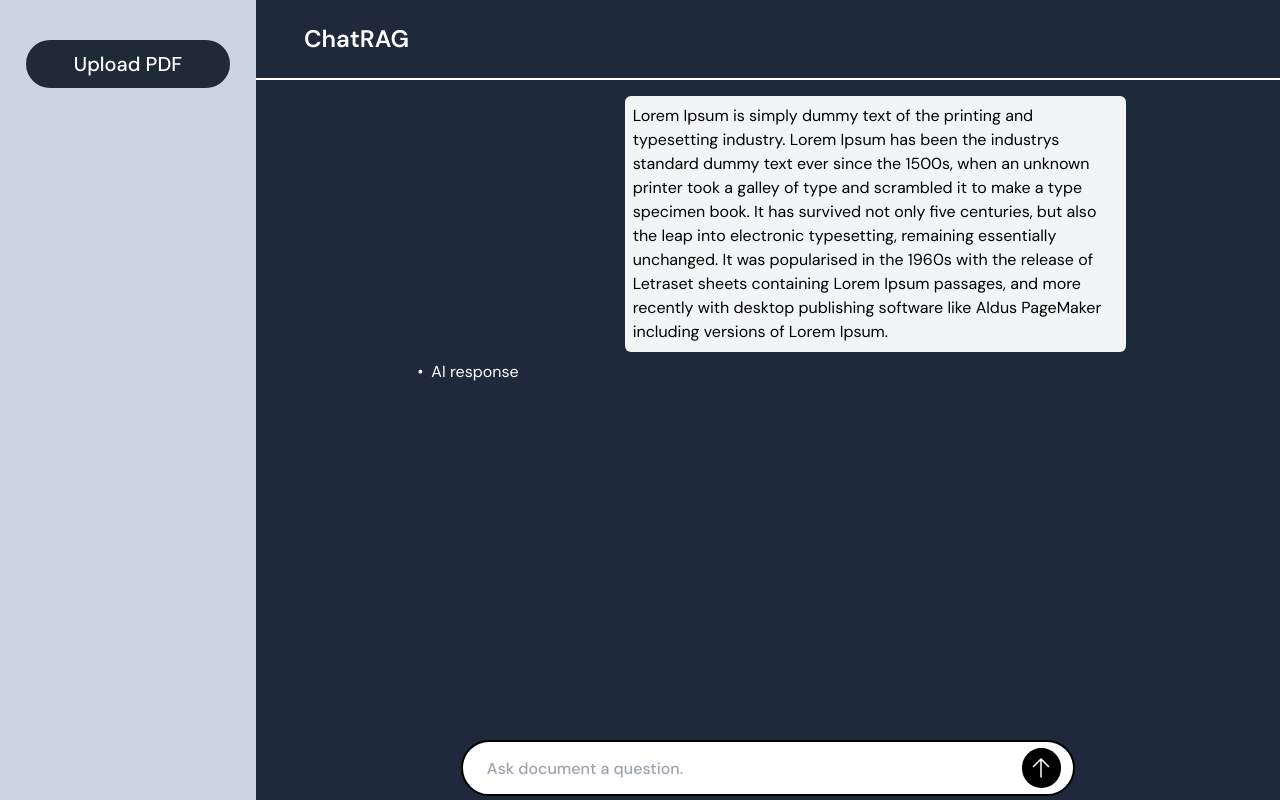
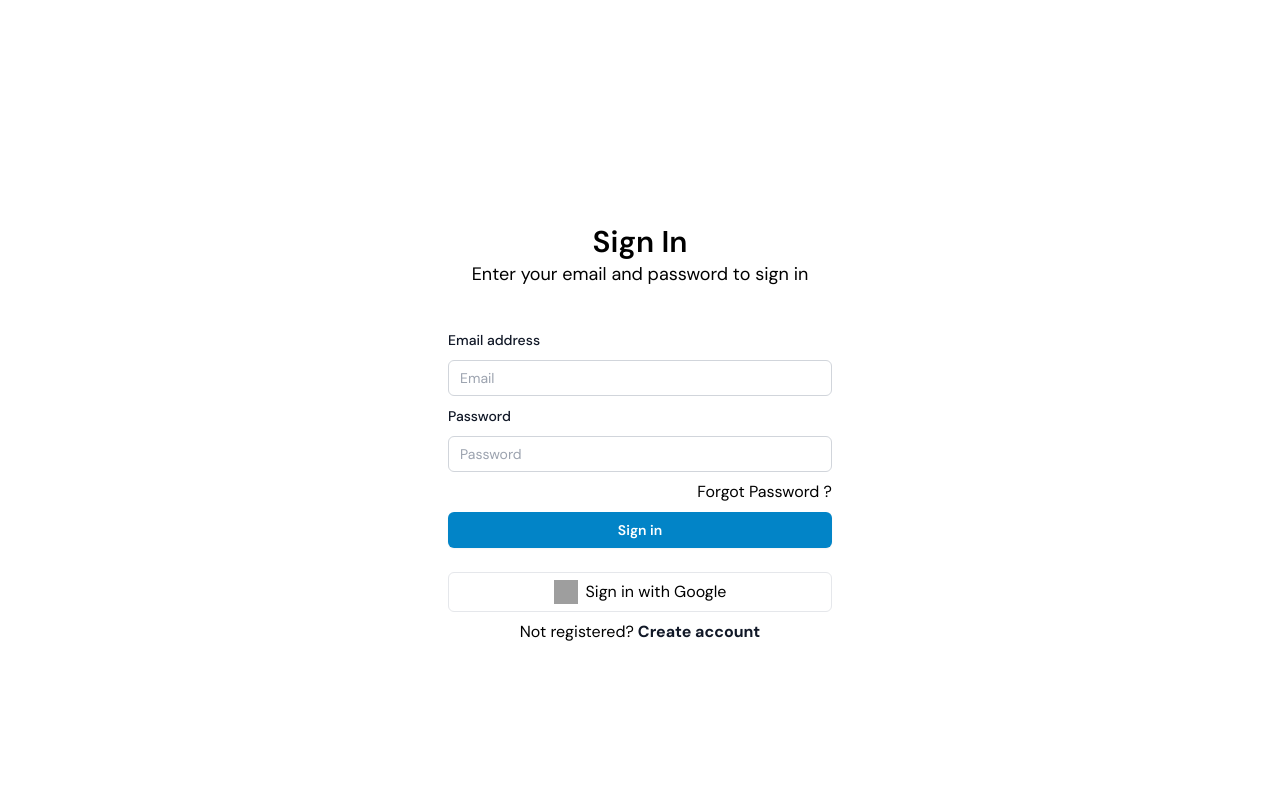
Before and after one commit to iam-dante/eda, a Next.js app: page / in a window 1280 px wide. Built offline with nearby package versions, Linux system fonts and the light colour scheme; grey boxes are pictures that could not be loaded.

Commit message:
Login Page

```diff
--- /dev/null
+++ b/app/loginpage.tsx
@@ -0,0 +1,79 @@
+export default function LoginPage() {
+  return (
+    <div className="flex justify-center items-center h-screen">
+      <div className="w-[50%] h-[50%] p-6">
+        <div className="flex flex-col justify-center items-center">
+          <h1 className="text-3xl font-semibold">Sign In</h1>
+          <h1 className="text-lg">Enter your email and password to sign in</h1>
+        </div>
+
+        <div className="mt-10 sm:mx-auto sm:w-full sm:max-w-sm">
+          <form className="space-y-2 " action="#" method="POST">
+            <div>
+              <label
+                for="email"
+                className="block text-sm/6 font-medium text-gray-900"
+              >
+                Email address
+              </label>
+              <div className="mt-2">
+                <input
+                  placeholder="Email"
+                  type="email"
+                  name="email"
+                  id="email"
+                  autocomplete="email"
+                  required
+                  className="block w-full rounded-md bg-white px-3 py-1.5 text-base text-gray-900 outline outline-1 -outline-offset-1 outline-gray-300 placeholder:text-gray-400 focus:outline focus:outline-2 focus:-outline-offset-2 focus:outline-indigo-600 sm:text-sm/6"
+                />
+              </div>
+            </div>
+            <div>
+              <label
+                for="email"
+                className="block text-sm/6 font-medium text-gray-900"
+              >
+                Password
+              </label>
+              <div className="mt-2">
+                <input
+                  placeholder="Password"
+                  type="password"
+                  name="password"
+                  id="password"
+                  required
+                  className="block w-full rounded-md bg-white px-3 py-1.5 text-base text-gray-900 outline outline-1 -outline-offset-1 outline-gray-300 placeholder:text-gray-400 focus:outline focus:outline-2 focus:-outline-offset-2 focus:outline-indigo-600 sm:text-sm/6"
+                />
+              </div>
+            </div>
+            <div className="flex justify-end">
+              <h1>Forgot Password ?</h1>
+            </div>
+            <div>
+              <button
+                type="submit"
+                className="flex w-full justify-center rounded-md bg-sky-600 px-3 py-1.5 text-sm/6 font-semibold text-white shadow-sm hover:bg-sky-500 focus-visible:outline focus-visible:outline-2 focus-visible:outline-offset-2 focus-visible:outline-indigo-600"
+              >
+                Sign in
+              </button>
+            </div>
+          </form>
+          <button className="mt-6 w-full flex h-10 items-center justify-center gap-2 border rounded-md">
+            <img
+              src={`https://www.material-tailwind.com/logos/logo-google.png`}
+              alt="google"
+              className="h-6 w-6"
+            />
+            <h1>Sign in with Google</h1>
+          </button>
+          <div className="flex space-x-1 justify-center py-2">
+            <h1>Not registered?</h1>
+            <a href="#" className="font-bold text-gray-900">
+              Create account
+            </a>
+          </div>
+        </div>
+      </div>
+    </div>
+  );
+}
--- a/app/page.tsx
+++ b/app/page.tsx
@@ -1,82 +1,88 @@
+import LoginPage from "./loginpage";
+
 export default function Home() {
   return (
-    <div className="flex h-screen flex-row bg-slate-800">
-      <div className="w-[20%] bg-slate-300">
-        <div className="flex justify-center items-center h-32">
-          <label htmlFor="fileUpload" className="h-12 bg-gray-800 w-[80%] rounded-full flex justify-center items-center">
-            <a>
-              <h1 className="text-xl font-medium text-white"> Upload PDF</h1>
-            </a>
-          </label>
-        </div>
-        <input id="fileUpload" type="file" className="hidden"/>
-      </div>
+    // <div className="flex h-screen flex-row bg-slate-800">
+    //   <div className="w-[20%] bg-slate-300">
+    //     <div className="flex justify-center items-center h-32">
+    //       <label
+    //         htmlFor="fileUpload"
+    //         className="h-12 bg-gray-800 w-[80%] rounded-full flex justify-center items-center"
+    //       >
+    //         <a>
+    //           <h1 className="text-xl font-medium text-white"> Upload PDF</h1>
+    //         </a>
+    //       </label>
+    //     </div>
+    //     <input id="fileUpload" type="file" className="hidden" />
+    //   </div>
 
-      <div className="w-[80%]">
-        <div className="h-[10%] w-full  flex items-center px-12 border-b-2 border-white">
-          <h1 className="text-white font-sans text-2xl font-semibold">
-            ChatRAG
-          </h1>
-        </div>
+    //   <div className="w-[80%]">
+    //     <div className="h-[10%] w-full  flex items-center px-12 border-b-2 border-white">
+    //       <h1 className="text-white font-sans text-2xl font-semibold">
+    //         ChatRAG
+    //       </h1>
+    //     </div>
 
-        {/* Chat Interface */}
-        <div className="w-full h-[82%]  flex justify-center pt-4">
-          <div className="w-[70%] h-full ">
-            {/* Query Text */}
-            <div className="flex items-center justify-end ">
-              <div className="max-w-[70%] bg-gray-100 p-2 rounded-md">
-                <h1 className="text-black">
-                  Lorem Ipsum is simply dummy text of the printing and
-                  typesetting industry. Lorem Ipsum has been the industrys
-                  standard dummy text ever since the 1500s, when an unknown
-                  printer took a galley of type and scrambled it to make a type
-                  specimen book. It has survived not only five centuries, but
-                  also the leap into electronic typesetting, remaining
-                  essentially unchanged. It was popularised in the 1960s with
-                  the release of Letraset sheets containing Lorem Ipsum
-                  passages, and more recently with desktop publishing software
-                  like Aldus PageMaker including versions of Lorem Ipsum.
-                </h1>
-              </div>
-            </div>
+    //     {/* Chat Interface */}
+    //     <div className="w-full h-[82%]  flex justify-center pt-4">
+    //       <div className="w-[70%] h-full ">
+    //         {/* Query Text */}
+    //         <div className="flex items-center justify-end ">
+    //           <div className="max-w-[70%] bg-gray-100 p-2 rounded-md">
+    //             <h1 className="text-black">
+    //               Lorem Ipsum is simply dummy text of the printing and
+    //               typesetting industry. Lorem Ipsum has been the industrys
+    //               standard dummy text ever since the 1500s, when an unknown
+    //               printer took a galley of type and scrambled it to make a type
+    //               specimen book. It has survived not only five centuries, but
+    //               also the leap into electronic typesetting, remaining
+    //               essentially unchanged. It was popularised in the 1960s with
+    //               the release of Letraset sheets containing Lorem Ipsum
+    //               passages, and more recently with desktop publishing software
+    //               like Aldus PageMaker including versions of Lorem Ipsum.
+    //             </h1>
+    //           </div>
+    //         </div>
 
-            {/* Response  Text */}
-            <div className="flex items-center ">
-              <div className="max-w-[70%] p-2 rounded-md text-white flex flex-row space-x-2">
-                <h1> &#x2022; </h1>
-                <h1 className="text-white">AI response</h1>
-              </div>
-            </div>
-          </div>
-        </div>
+    //         {/* Response  Text */}
+    //         <div className="flex items-center ">
+    //           <div className="max-w-[70%] p-2 rounded-md text-white flex flex-row space-x-2">
+    //             <h1> &#x2022; </h1>
+    //             <h1 className="text-white">AI response</h1>
+    //           </div>
+    //         </div>
+    //       </div>
+    //     </div>
 
-        {/* Input  */}
-        <div className="w-full h-[8%] flex justify-center items-center">
-          <div className="h-14 w-[60%] bg-white rounded-full pl-6 pr-3 flex items-center border-2 border-black justify-between">
-            <input
-              className=" w-[94%] h-11 text-black font-sans font-medium focus:outline-none focus:ring-0"
-              placeholder="Ask document a question."
-              type="text"
-            />
-            <div className="bg-black h-10 w-10 rounded-full flex justify-center items-center">
-              <svg
-                xmlns="http://www.w3.org/2000/svg"
-                fill="none"
-                viewBox="0 0 24 24"
-                strokeWidth={1.5}
-                stroke="currentColor"
-                className="size-6 text-white"
-              >
-                <path
-                  strokeLinecap="round"
-                  strokeLinejoin="round"
-                  d="M4.5 10.5 12 3m0 0 7.5 7.5M12 3v18"
-                />
-              </svg>
-            </div>
-          </div>
-        </div>
-      </div>
-    </div>
+    //     {/* Input  */}
+    //     <div className="w-full h-[8%] flex justify-center items-center">
+    //       <div className="h-14 w-[60%] bg-white rounded-full pl-6 pr-3 flex items-center border-2 border-black justify-between">
+    //         <input
+    //           className=" w-[94%] h-11 text-black font-sans font-medium focus:outline-none focus:ring-0"
+    //           placeholder="Ask document a question."
+    //           type="text"
+    //         />
+    //         <div className="bg-black h-10 w-10 rounded-full flex justify-center items-center">
+    //           <svg
+    //             xmlns="http://www.w3.org/2000/svg"
+    //             fill="none"
+    //             viewBox="0 0 24 24"
+    //             strokeWidth={1.5}
+    //             stroke="currentColor"
+    //             className="size-6 text-white"
+    //           >
+    //             <path
+    //               strokeLinecap="round"
+    //               strokeLinejoin="round"
+    //               d="M4.5 10.5 12 3m0 0 7.5 7.5M12 3v18"
+    //             />
+    //           </svg>
+    //         </div>
+    //       </div>
+    //     </div>
+    //   </div>
+    // </div>
+    <LoginPage/>
   );
 }
--- /dev/null
+++ b/pages/apitest/index.tsx
@@ -0,0 +1,34 @@
+import { useState } from "react";
+import axios from "axios"; // You can also use fetch instead of axios
+
+export default function Apitest() {
+  const [inputValue, setInputValue] = useState(0);
+  const [processedValue, setProcessedValue] = useState(0);
+
+  const handleSubmit = async () => {
+    try {
+      // Sending POST request to the Python API
+      const response = await axios.post("http://localhost:8081/api/add", {
+        value : inputValue,
+      });
+      // Update state with processed value from API
+      console.log(response)
+      setProcessedValue(() => {return response.data.results});
+    } catch (error) {
+      console.error("Error fetching data:", error);
+    }
+  };
+
+  return (
+    <div>
+      <input
+        type="number"
+        value={inputValue}
+        onChange={(e) => setInputValue(() => {return Number(e.target.value)})}
+      />
+      <button onClick={handleSubmit}>Submit</button>
+
+      { <p> Processed Value: {processedValue}</p>}
+    </div>
+  );
+}
```
Also changed, not shown: package.json (+6 -5 lines), 1 other file (tests, documents, lock files or other folders).
